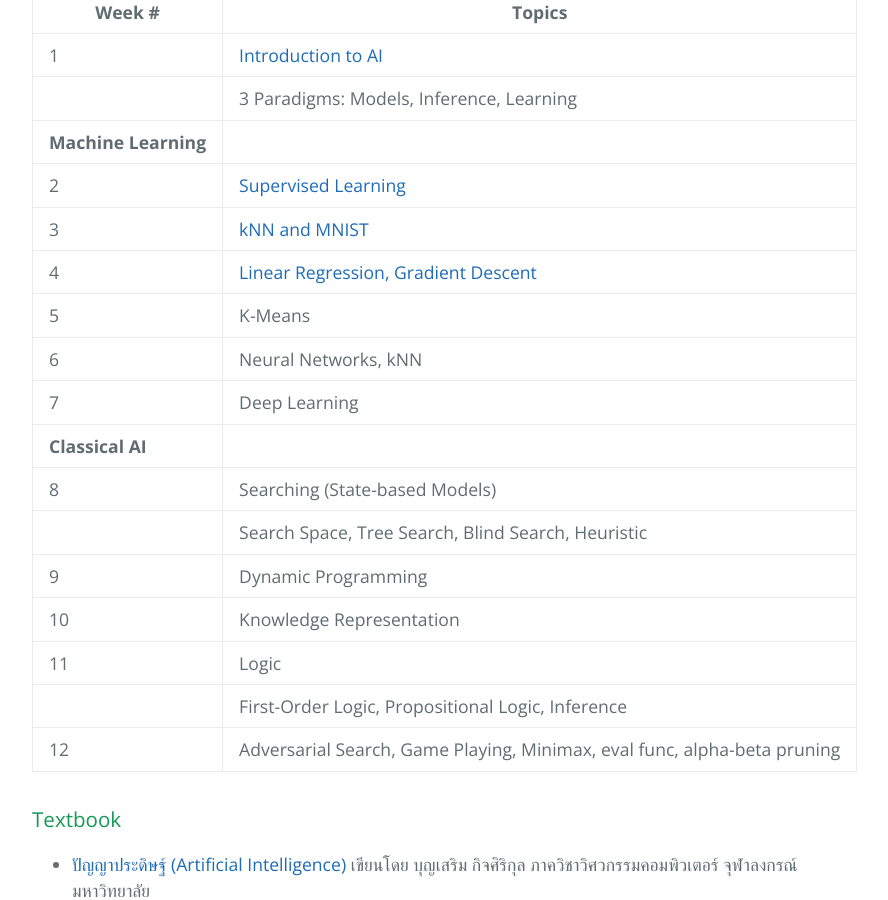
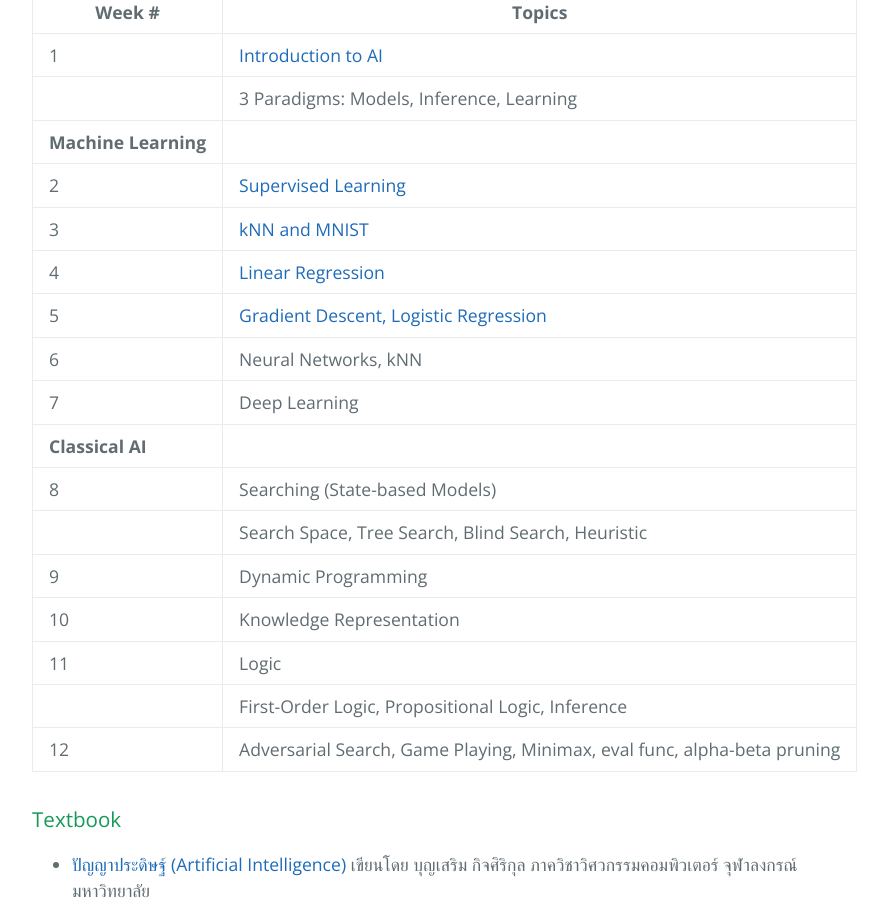
Before and after one commit to pratch/ml_course, a Jekyll site: the page built from index.md, in a window 1280 px wide and 900 px high, scrolled down 1521 px. Shown: the whole window, without its empty margins (192-1080 px from the left). Built offline with Jekyll 4.4.1, drawn with Linux system fonts in a browser that asks for light colours.

Commit message:
Update index.md

```diff
--- a/index.md
+++ b/index.md
@@ -49,8 +49,8 @@ layout: default
 | **Machine Learning** ||
 | 2 | [Supervised Learning](2%20-%20Supervised.pdf) |
 | 3 | [kNN and MNIST](3%20-%20kNN%20and%20MNIST.pdf)|
-| 4 | [Linear Regression, Gradient Descent](4%20-%20Linear%20Regression.pdf) |
-| 5 | K-Means |
+| 4 | [Linear Regression](4%20-%20Linear%20Regression.pdf) |
+| 5 | [Gradient Descent, Logistic Regression](4%20-%20Linear%20Regression.pdf) |
 | 6 | Neural Networks, kNN |
 | 7 | Deep Learning |
 | **Classical AI** ||
```
